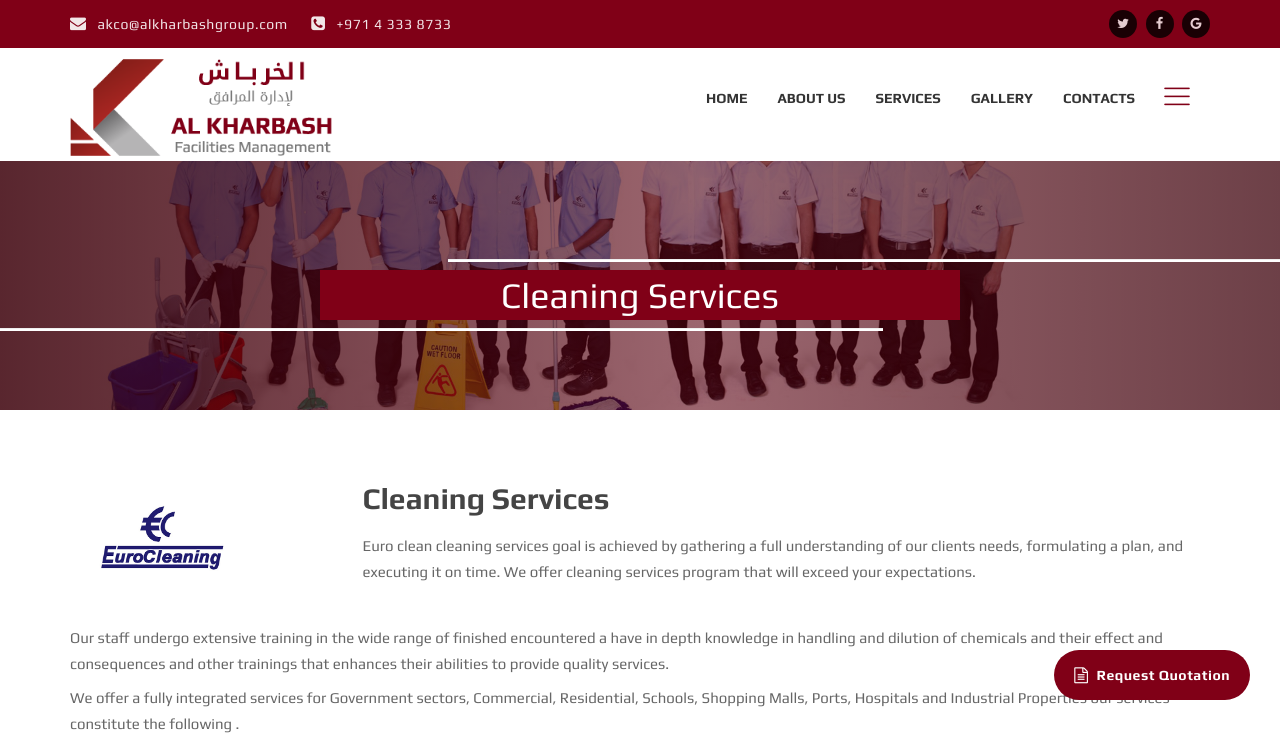
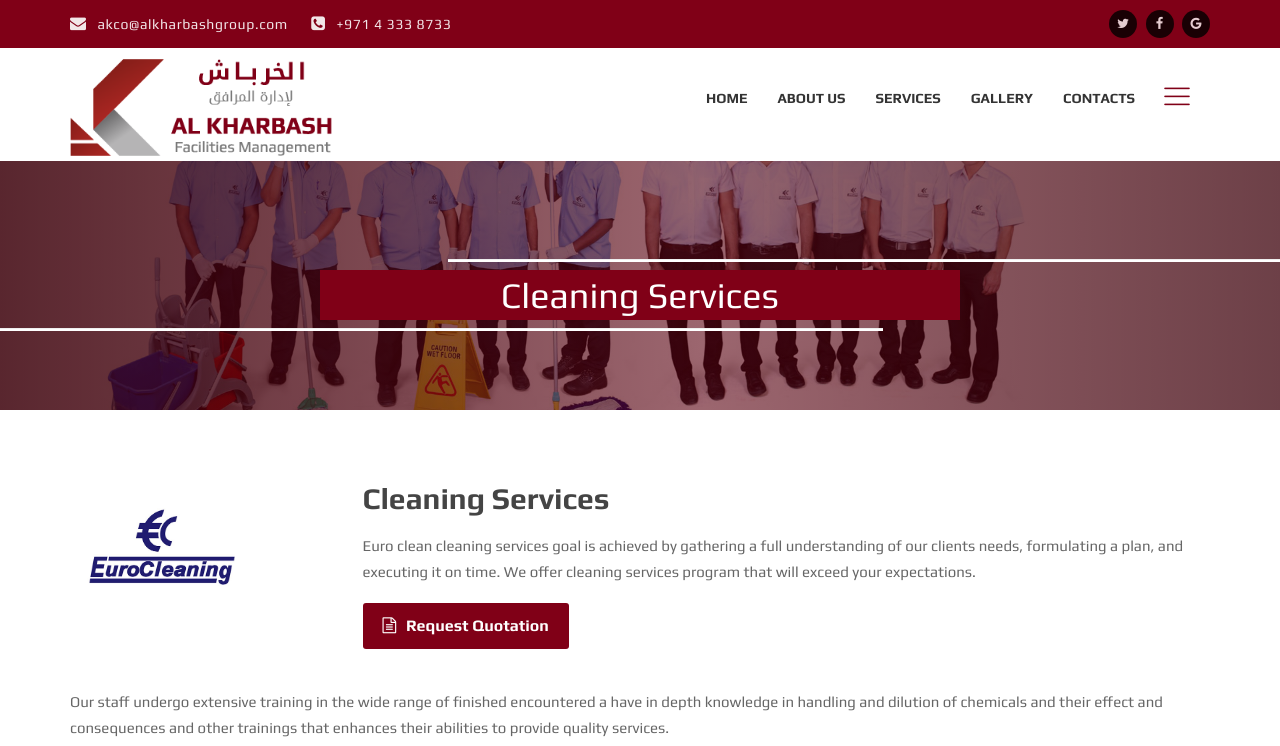
Before and after one commit to Yennetivinay/Al-kharbash, a plain HTML site: page cleaning.html in a window 1280 px wide. Shown: the top 746 px of the page. Drawn offline with Linux system fonts and the light colour scheme.

Commit message:
Request Quotation: inline button instead of a floating one
On service detail pages the button sits under the intro text; on the
Services page it sits centred below the service cards. Same quote form.

```diff
--- a/css/enhancements.css
+++ b/css/enhancements.css
@@ -254,29 +254,15 @@ textarea:focus-visible {
 }
 
 /* ---------- Request Quotation (js/quote.js) ---------- */
-.quote-fab {
-    position: fixed;
-    right: 30px;
-    bottom: 100px; /* sits above the scroll-to-top button */
-    z-index: 99999;
-    display: flex;
-    align-items: center;
-    gap: 8px;
-    padding: 12px 20px;
+.quote-btn {
     border: 0;
-    border-radius: 30px;
-    background: #800017;
-    color: #fff;
-    font-weight: 700;
-    font-size: 14px;
-    letter-spacing: 0.5px;
-    box-shadow: 0 6px 20px rgba(128,0,23,0.35);
+    margin-top: 10px;
     cursor: pointer;
-    transition: background 0.25s, transform 0.25s;
+    transition: background 0.25s;
 }
-.quote-fab:hover, .quote-fab:focus-visible { background: #5e0011; transform: translateY(-2px); }
-.quote-fab i { font-size: 16px; }
-.quote-fab-short { display: none; }
+.quote-btn:hover, .quote-btn:focus-visible { background: #5e0011; color: #fff; }
+.quote-btn i { margin-right: 6px; }
+.quote-btn-center { text-align: center; padding-top: 40px; clear: both; }
 
 .quote-modal {
     position: fixed;
@@ -362,10 +348,6 @@ body.quote-open { overflow: hidden; }
 .quote-note { margin: 10px 0 0; font-size: 12px; color: #888; text-align: center; }
 
 @media (max-width: 767px) {
-    .quote-fab { right: 16px; bottom: 16px; padding: 12px 16px; }
-    .quote-fab-long { display: none; } /* short label on phones */
-    .quote-fab-short { display: inline; }
-    #scrollUp { bottom: 80px !important; right: 16px !important; }
     .quote-dialog { padding: 24px 18px 18px; }
     .quote-row { display: block; }
 }
--- a/js/quote.js
+++ b/js/quote.js
@@ -1,4 +1,5 @@
-/* Request Quotation: floating button on every page that opens a short form.
+/* Request Quotation: a button on the service pages that opens a short form.
+   Detail pages get it under the intro text; the Services page gets it below the cards.
    On submit the details become a ready-written email (via the email chooser in
    email-menu.js), the same way the Apply Now form works — no server needed. */
 (function () {
@@ -24,10 +25,14 @@
         'civil-masonry.html': 'Civil and Masonry'
     };
 
+    var intro = document.querySelector('.single-services-page .col-md-9 .single-well');
+    var cards = document.querySelector('.all-services');
+    if (!intro && !cards) return;
+
     var button = document.createElement('button');
     button.type = 'button';
-    button.className = 'quote-fab';
-    button.innerHTML = '<i class="fa fa-file-text-o"></i><span class="quote-fab-long">Request Quotation</span><span class="quote-fab-short">Quote</span>';
+    button.className = 'about-btn quote-btn';
+    button.innerHTML = '<i class="fa fa-file-text-o"></i> Request Quotation';
     button.setAttribute('aria-haspopup', 'dialog');
 
     var modal = document.createElement('div');
@@ -54,7 +59,14 @@
         '  </form>' +
         '</div>';
 
-    document.body.appendChild(button);
+    if (intro) {
+        intro.appendChild(button);
+    } else {
+        var wrap = document.createElement('div');
+        wrap.className = 'quote-btn-center';
+        wrap.appendChild(button);
+        cards.parentNode.parentNode.appendChild(wrap);
+    }
     document.body.appendChild(modal);
 
     var form = modal.querySelector('form');
```
